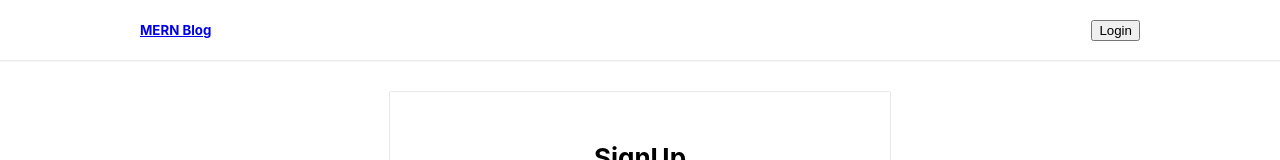
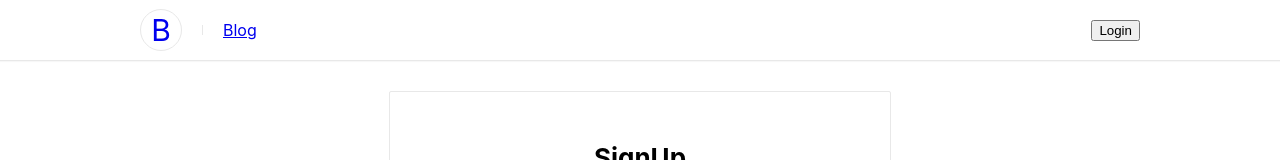
Before and after one commit to heesangbb/mern_blog, a React (Create React App) app in the folder client/: page /signup in a window 1280 px wide. Shown: the top 160 px of the page. Built offline with nearby package versions, Linux system fonts and the light colour scheme.

Commit message:
add private route

```diff
--- a/client/src/App.js
+++ b/client/src/App.js
@@ -8,9 +8,11 @@ import Landing from './components/layout/Landing';
 import LoginPage from './containers/auth/LoginPage';
 import SignUpPage from './containers/auth/SignUpPage';
 import './App.css';
-import Alert from './containers/layout/Alert';
+// import Alert from './containers/layout/Alert';
 import setAuthToken from './utils/setAuthToken';
 import { setCurrentUser, logoutUser } from './actions/authActions';
+import PrivateRoute from './utils/PrivateRoute';
+import BlogPage from './containers/posts/BlogPage';
 
 if (localStorage.jwtToken) {
   const token = localStorage.jwtToken;
@@ -36,6 +38,7 @@ function App() {
               <Route path="/" exact component={Landing} />
               <Route path="/login" exact component={LoginPage} />
               <Route path="/signup" exact component={SignUpPage} />
+              <PrivateRoute path="/blog" exact component={BlogPage} />
               <Redirect from="*" to="/" />
             </Switch>
           </div>
--- a/client/src/components/layout/NavigationBar.css
+++ b/client/src/components/layout/NavigationBar.css
@@ -12,10 +12,30 @@
   align-items: center;
   max-width: 1000px;
   margin: 0 auto;
+  height: 60px;
 }
 
 .navigation-logo {
-  flex: 1;
+  width: 40px;
+  height: 40px;
+  border: 1px solid #e8e8e8;
+  border-radius: 50%;
+  display: flex;
+  justify-content: center;
+  align-items: center;
+}
+
+.navigation-logo a {
+  font-size: 30px;
+  text-decoration: none;
+}
+
+.navigation-seperate {
+  width: 1px;
+  height: 100%;
+  background: #e8e8e8;
+  margin: 0 20px;
+  height: 10px;
 }
 
 .navigation-button {
--- a/client/src/components/layout/NavigationBar.js
+++ b/client/src/components/layout/NavigationBar.js
@@ -7,9 +7,11 @@ function NavigationBar({ auth, logout }) {
   return (
     <div className="navigation-bar">
       <div className="navigation-content">
-        <h5 className="navigation-logo">
-          <Link to="/">MERN Blog</Link>
-        </h5>
+        <div className="navigation-logo">
+          <Link to="/">B</Link>
+        </div>
+        <div className="navigation-seperate" />
+        <Link to="/blog">Blog</Link>
         <div className="navigation-button">
           {auth ? (
             <button onClick={logout}>Logout</button>
--- /dev/null
+++ b/client/src/containers/posts/BlogPage.js
@@ -0,0 +1,12 @@
+import React from 'react';
+
+function BlogPage() {
+  return (
+    <div>
+      {/*  */}
+      Blog Page
+    </div>
+  );
+}
+
+export default BlogPage;
--- /dev/null
+++ b/client/src/utils/PrivateRoute.js
@@ -0,0 +1,23 @@
+import React from 'react';
+import { Route, Redirect } from 'react-router-dom';
+import { useSelector } from 'react-redux';
+
+function PrivateRoute({ component: Component, ...rest }) {
+  const auth = useSelector(state => state.auth);
+
+  return (
+    <Route
+      {...rest}
+      render={props =>
+        auth.isAuthenticated ? (
+          //
+          <Component {...props} />
+        ) : (
+          <Redirect to="/login" />
+        )
+      }
+    />
+  );
+}
+
+export default PrivateRoute;
```
